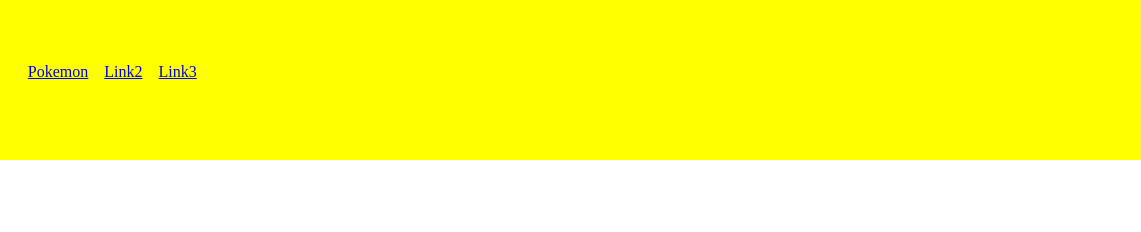
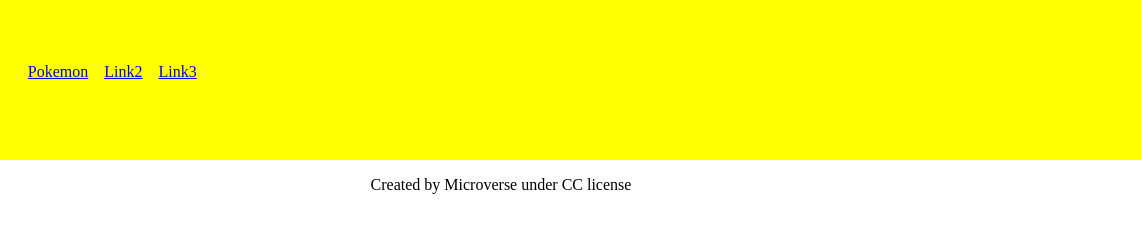
Before and after one commit to RayhanTabase/Pokedex, a website built with webpack: page src/index.html in a window 1280 px wide. Shown: the full height of the page, 139-1280 px from the left. Built offline with nearby package versions, Linux system fonts and the light colour scheme.

Commit message:
Add footer

```diff
--- /dev/null
+++ b/src/css/footer.scss
@@ -0,0 +1,6 @@
+footer {
+  display: flex;
+  justify-content: center;
+  align-items: center;
+  padding: 1em;
+}
--- a/src/css/style.css
+++ b/src/css/style.css
@@ -1,2 +1,3 @@
 @import url("./header.css");
 @import url("./topograpgy.css");
+@import url("./footer.css");
--- a/src/index.html
+++ b/src/index.html
@@ -24,6 +24,8 @@
     </ul>
   </nav>
 
-  <footer></footer>
+  <footer>
+    <p>Created by Microverse under CC license</p>
+  </footer>
 </body>
 </html>
```
Also changed, not shown: src/css/footer.css (added), 1 other file.
